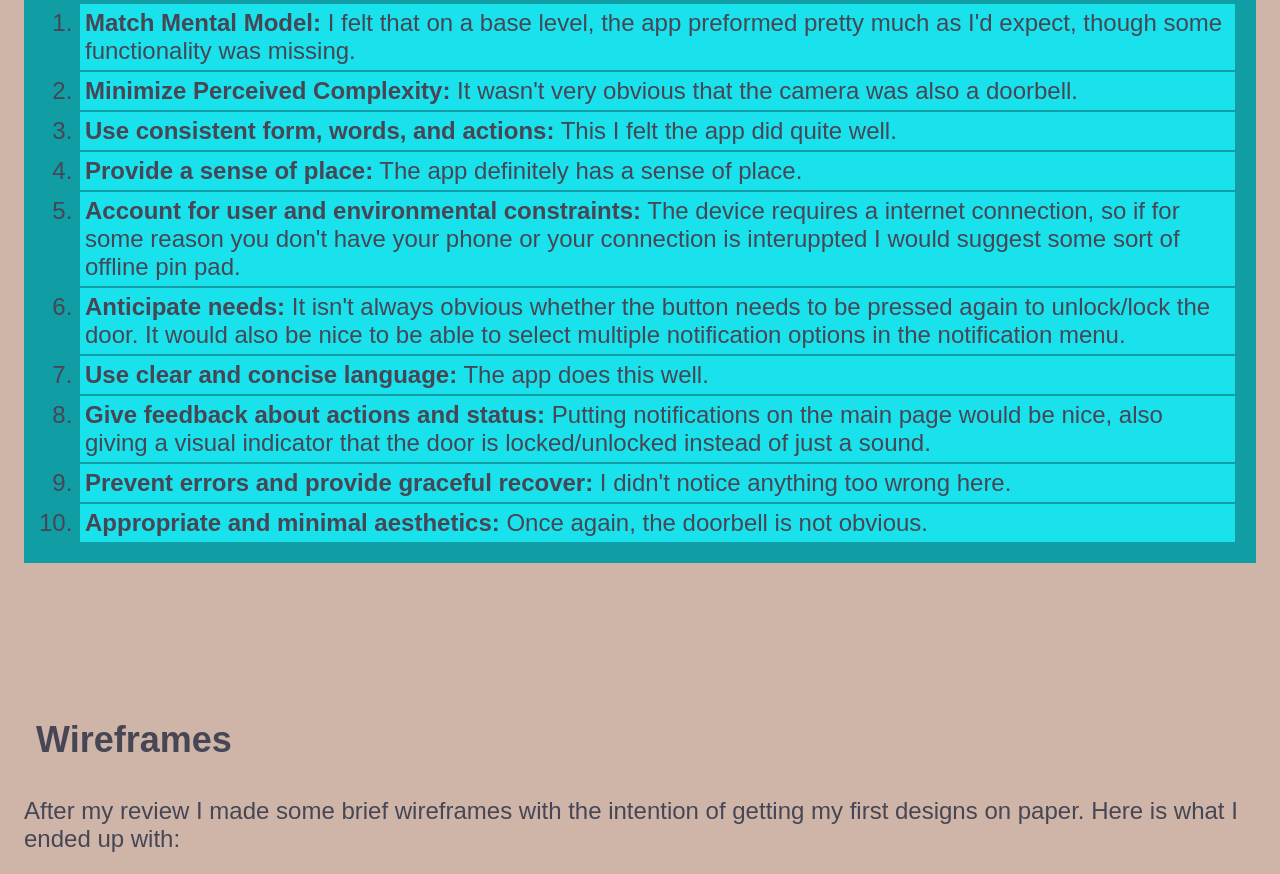
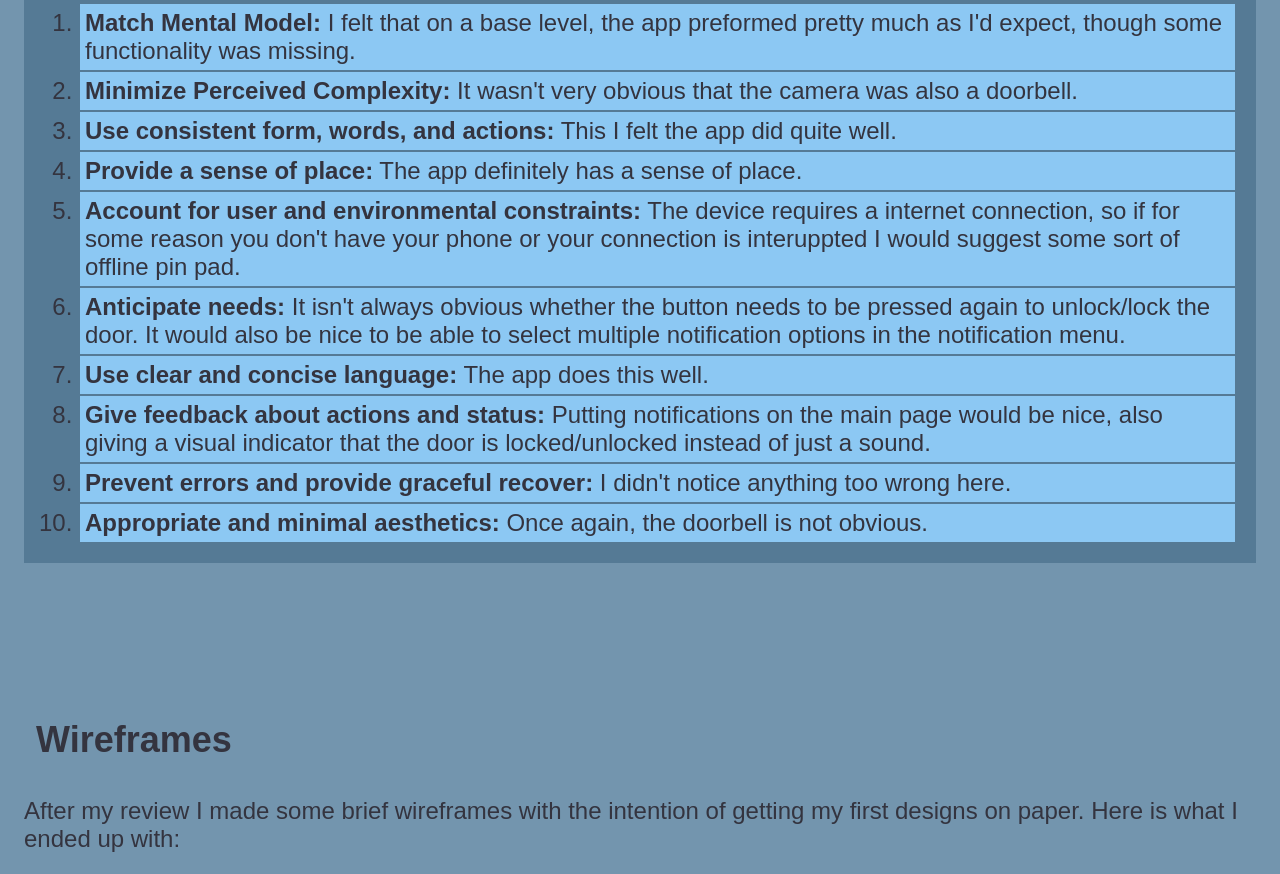
Before and after one commit to cnnrbeck/DGM1240Portfolio, a plain HTML site: page index.html in a window 1280 px wide. Shown: the part 1191-2065 px from the top of the page. Drawn offline with nearby package versions, Linux system fonts and the light colour scheme; grey boxes are pictures that could not be loaded.

Commit message:
finishing touches

```diff
--- a/index.html
+++ b/index.html
@@ -72,10 +72,10 @@
                 The settings button and the account button really didn’t need to be two seperate buttons, for example. Also, why did I even add a contacts setting? I quickly realized that perhaps just adding features on the fly as I was creating my prototype wasn’t such a good idea after all. This made me really appreciate what wireframing is for. Had I taken a bit longer on my wireframes and planned out how exactly I wanted my features to work, I wouldn’t have wasted so much work on a sub optimal prototype.
                 </p>
     </section>
-    <section id="reflection">
+    <section id="reflection" class="standard">
         <p>The next step that I would suggest is to go back to the wireframes and really plan out what I want to accomplish with the app as a whole rather than what few features I want to add. Specifically where I want the features to go rather than what features I want.
 
-                If I were to go back and start over I would make sure to spend longer on the wireframing stage, as well as to write a better, and broader usability test. The only reason I felt that my usability test was helpful as a whole was that the participants asked me good questions about my design choices. Had they not, I might still be in the dark about some of the issues with my design
+                If I were to go back and start over I would make sure to spend longer on the wireframing stage, as well as to write a better, and broader usability test. The only reason I felt that my usability test was helpful as a whole was that the participants asked me good questions about my design choices. Had they not, I might still be in the dark about some of the issues with my design.
                 </p>
     </section>
 
--- a/style.css
+++ b/style.css
@@ -1,5 +1,5 @@
 body{
-    background-color: #CEB5A7;
+    background-color: #7395ae;
     margin: 0;
     font-family: 'Thoma', sans-serif;
     font-size: 1.5rem;
@@ -11,7 +11,7 @@ body{
     justify-content: flex-end;
     position: fixed;
     width: 100%;
-    background-color: #119Da4;
+    background-color: #5d5c61;
     color: #F6F7EB;
     top: 0;
     left: 0;
@@ -41,7 +41,7 @@ body{
   }
 
   .nav-list a:hover {
-    background: #464655;
+    background: #34343f;
   }
 
 
@@ -51,7 +51,7 @@ body{
     flex-direction: column;
     align-items: center;
     justify-content: center;
-    background-color: #074F57;
+    background-color: #557a95;
     color: #F6F7EB;
     height: 100vh;
     width: 100%;
@@ -68,8 +68,8 @@ body{
 }
 
 .standard p{
-    background-color: #CEB5A7;
-    color: #464655;
+    background-color: #7395ae;
+    color: #34343f;
     margin: 0px;
     padding-top: 1.5em;
     padding-left: 1em;
@@ -79,16 +79,16 @@ body{
     text-align: left;
 }
 .standard h2{
-    background-color: #CEB5A7;
-    color: #464655;
+    background-color: #7395ae;
+    color: #34343f;
     padding-top: 3em;
     padding-left: 1em;
     margin:0;
 }
 
 #review{
-    background-color: #CEB5A7;
-    color: #464655;
+    background-color: #7395ae;
+    color: #34343f;
     margin: 0px;
     padding-left: 1em;
     padding-right: 1em;
@@ -98,20 +98,20 @@ body{
     text-align: left;
 }
 #review ol{
-    background: #119Da4;
+    background: #557a95;
     padding: 20px;
 }
 #review ol li{
-    background: rgb(25, 226, 236);
+    background: #8cc8f3;
     padding: 5px;
     margin-left: 35px;
 }
 
 #review li{
-    border-left: 1.5px solid #119Da4;
-    border-right: 1.5px solid #119Da4;
-    border-top: 1px solid #119Da4;
-    border-bottom: 1px solid #119Da4;
+    border-left: 1.5px solid #557a95;
+    border-right: 1.5px solid #557a95;
+    border-top: 1px solid #557a95;
+    border-bottom: 1px solid #557a95;
     padding-left: .5em;
 }
 
@@ -122,17 +122,17 @@ body{
 .wireframe{
     max-width:350px;
     margin-left: 10%;
-    border: 10px solid #119Da4;
+    border: 10px solid #557a95;
 }
 .prototype{
     max-width: 80%;
     display:flex;
     justify-content: center;
     margin-left: 10%;
-    border: 10px solid #119Da4;
+    border: 10px solid #557a95;
 }
 .test{
     max-width:900px;
     margin-left:1%;
-    border: 10px solid #119Da4;
+    border: 10px solid #557a95;
 }
```
